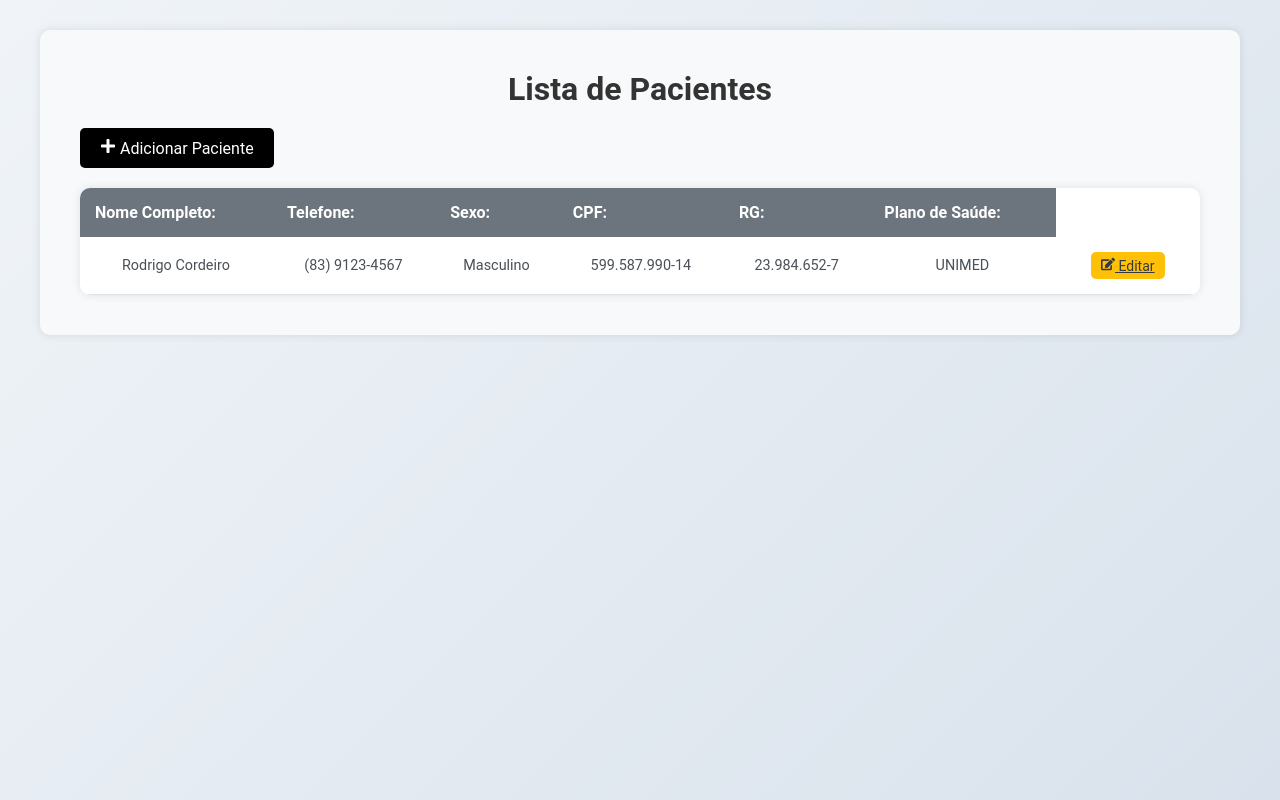
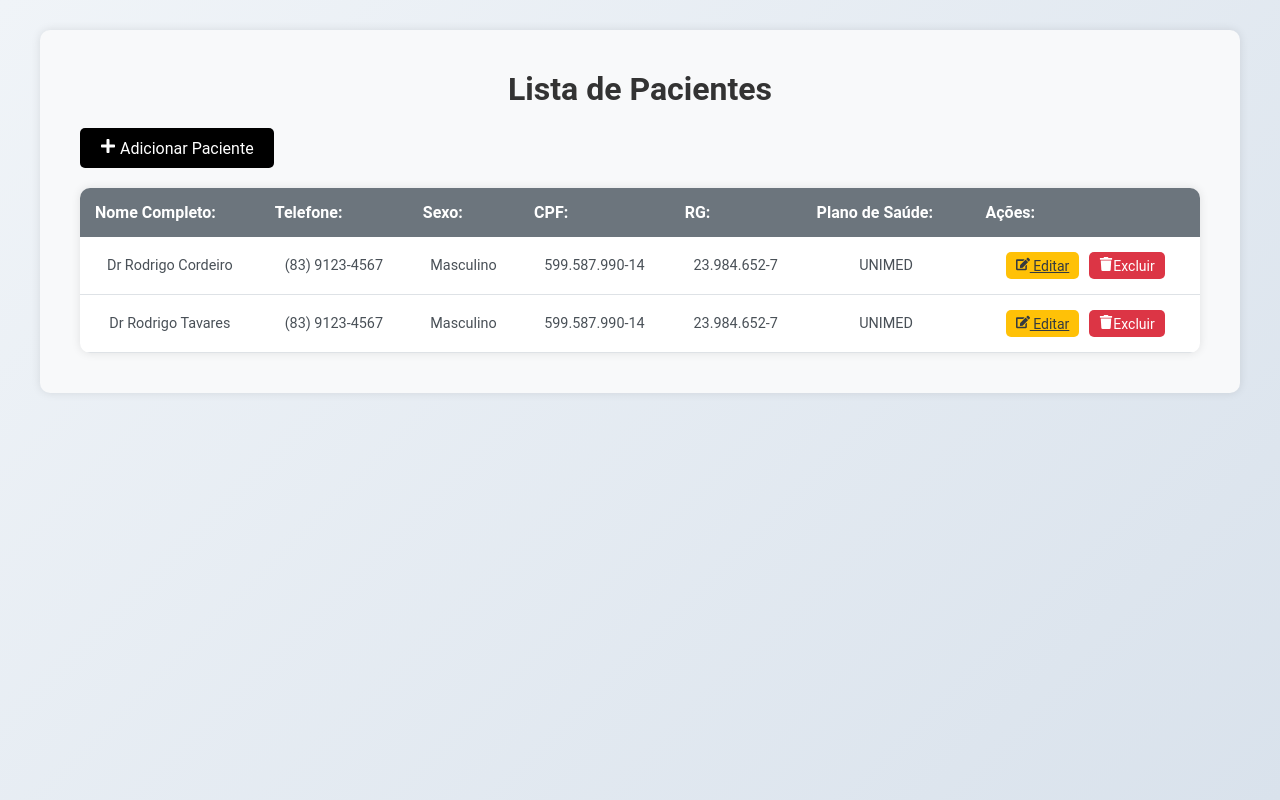
Before and after one commit to RRodrigoCordeiro/Gerenciador-de-Clinica-Medica, a React (Vite) app: page / in a window 1280 px wide. Built offline with nearby package versions, Linux system fonts and the light colour scheme; data requests are answered from the project's data file.

Commit message:
Criação de modal para a exclusão do paciente selecionado

```diff
--- a/data/db.json
+++ b/data/db.json
@@ -2,12 +2,22 @@
     "pacientes": [
         {
             "id": 1,
-            "nomeCompleto": "Rodrigo Cordeiro",
+            "nomeCompleto": " Dr Rodrigo Cordeiro",
             "telefone": "(83) 9123-4567",
             "sexo": "Masculino",
             "cpf": "599.587.990-14",
             "rg": "23.984.652-7",
             "planoDeSaude": "UNIMED"
+        },
+        {
+            "id": 2,
+            "nomeCompleto": " Dr Rodrigo Tavares",
+            "telefone": "(83) 9123-4567",
+            "sexo": "Masculino",
+            "cpf": "599.587.990-14",
+            "rg": "23.984.652-7",
+            "planoDeSaude": "UNIMED"
+
         }
     ]
 }
--- a/package.json
+++ b/package.json
@@ -16,6 +16,7 @@
     "react": "^18.3.1",
     "react-dom": "^18.3.1",
     "react-icons": "^5.3.0",
+    "react-modal": "^3.16.1",
     "react-router-dom": "^6.26.0"
   },
   "devDependencies": {
--- a/src/pages/Pacientes/PacientesList.jsx
+++ b/src/pages/Pacientes/PacientesList.jsx
@@ -1,12 +1,15 @@
 import React, { useEffect, useState } from "react";
 import { Link } from "react-router-dom";
-import { FaPlus, FaEdit} from "react-icons/fa";
+import { FaPlus, FaEdit, FaTrash, FaExclamationTriangle} from "react-icons/fa";
 import axios from '../../api';
+import Modal from 'react-modal'
 
 
 const PacientesList = () => {
 
   const [pacientes, setPacientes] = useState([])
+  const [modalAberto, setModalaberto] = useState(false)
+  const [pacienteSelecionado, setPacienteSelecionado] = useState(null)
 
 
   useEffect(() => {
@@ -22,6 +25,27 @@ const PacientesList = () => {
     buscarPaciente()
 
   },[])
+
+  const abrirModal = () => {
+    setModalaberto(true)
+    setPacienteSelecionado(null)
+
+  }
+
+  const fecharModal = () => {
+    setModalaberto(false)
+    setPacienteSelecionado(null)
+  }
+
+  const removerPaciente = () => {
+
+    axios.delete(`/pacientes/${pacienteSelecionado.id}`)
+    .then(() => {
+      setPacientes(prevPacientes => prevPacientes.filter(paciente => paciente.id !== pacienteSelecionado.id))
+      fecharModal()
+
+    })
+  }
 
 
   return (
@@ -43,6 +67,7 @@ const PacientesList = () => {
             <th>CPF:</th>
             <th>RG:</th>
             <th>Plano de Saúde:</th>
+            <th>Ações:</th>
           </tr>
         </thead>
         <tbody>
@@ -55,16 +80,40 @@ const PacientesList = () => {
               <td>{paciente.cpf}</td>
               <td>{paciente.rg}</td>
               <td>{paciente.planoDeSaude}</td>
+
               <td>
                 <Link to={`edit-paciente/${paciente.id}`} className="btn btn-sm btn-warning">
                     <FaEdit  className="icon icon-btn" /> Editar
                 </Link>
+                <button onClick={() => abrirModal(paciente)} className="btn btn-sm btn-danger">
+                    <FaTrash className="icon icon-btn"/>Excluir
+                </button>
               </td>
             </tr>
           ))
           }
         </tbody>
       </table>
+      <Modal
+        isOpen={modalAberto}
+        onRequestClose={fecharModal}
+        className="modal"
+        overlayClassName="overlay"
+      >
+        <div className="modalContent">
+          <FaExclamationTriangle  className="icon"/>
+          <h2>Confirmar Exclusão</h2>
+          <p>Tem certeza que deseja excluir
+              {pacienteSelecionado && pacienteSelecionado.nome}?
+          </p>
+        </div>
+        <div className="modalButtons">
+          <button onClick={fecharModal}>Cancelar</button>
+          <button onClick={removerPaciente}>Excluir</button>
+
+        </div>
+
+      </Modal>
     </div>
   );
 };
```
Also changed, not shown: 1 other file (tests, documents, lock files or other folders).
